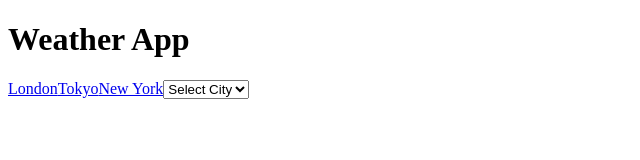
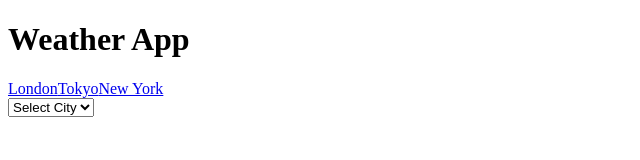
Before and after one commit to emilysarina/gastby2.0, a Gatsby site: page / in a window 1280 px wide. Shown: the whole page, without its empty margins (0-640 px from the left). Built offline with nearby package versions, Linux system fonts and the light colour scheme; Gatsby itself is replaced by a stand-in of ours.

Commit message:
restructured

```diff
--- a/src/pages/index.js
+++ b/src/pages/index.js
@@ -15,17 +15,21 @@ const IndexPage = () => {
   }
 
   return (
-    <main>
+    <div>
       <h1>Weather App</h1>
+      <div>
         <Link to="/london">London</Link>
         <Link to="/tokyo">Tokyo</Link>
         <Link to="/newyork">New York</Link>
+      </div>
+      <div>
         <select onChange={handleChange} name="cars" id="cars">
           <option value="">Select City</option>
           <option value="London">London</option>
           <option value="New York">New York</option>
           <option value="Tokyo">Tokyo</option>
         </select>
+      </div>
       {value === 'London' ? (
         <LondonData />
       ) : value === 'New York' ? (
@@ -35,7 +39,7 @@ const IndexPage = () => {
       ) : (
         ''
       )}
-    </main>
+    </div>
   );
 };
 
```
Lines whose indentation alone changed are shown as unchanged.
